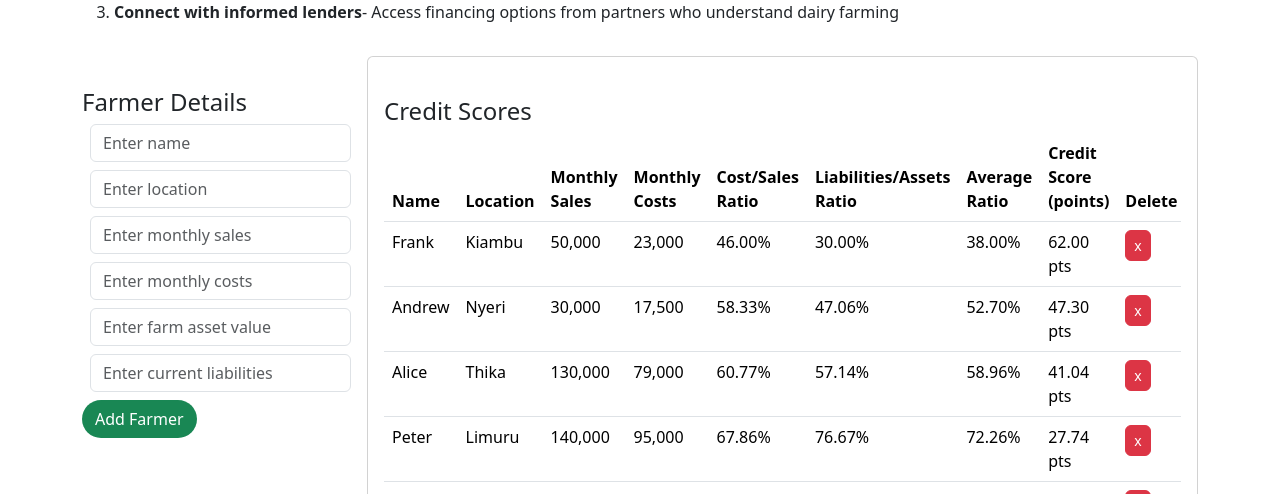
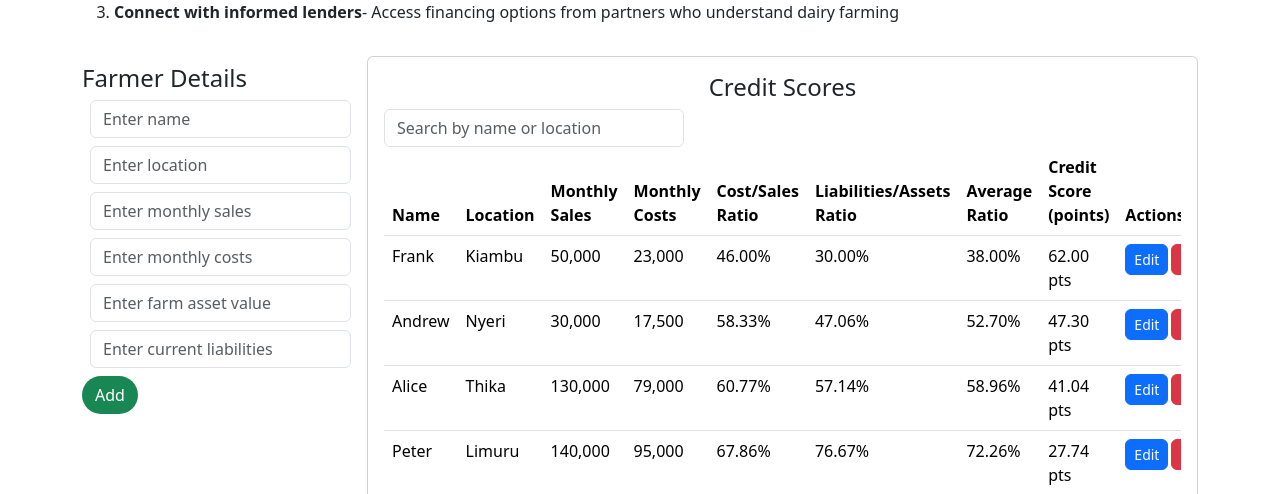
Before and after one commit to Tan-dev202/react-project-dairycredit, a React (Create React App) app: page / in a window 1280 px wide. Shown: the part 458-952 px from the top of the page. Built offline with nearby package versions, Linux system fonts and the light colour scheme; data requests are answered from the project's data file; a web font is replaced by a local one.

Commit message:
fix edit farmer feature

```diff
--- a/src/components/FarmerForm.jsx
+++ b/src/components/FarmerForm.jsx
@@ -1,6 +1,10 @@
-import { useState } from "react";
+import { useState, useEffect } from "react";
 
-export default function FarmerForm({ addOrUpdateFarmer }) {
+export default function FarmerForm({
+  addOrUpdateFarmer,
+  farmerToEdit,
+  setFarmerToEdit,
+}) {
   const [formData, setFormData] = useState({
     name: "",
     location: "",
@@ -9,8 +13,19 @@ export default function FarmerForm({ addOrUpdateFarmer }) {
     farmAssetValue: "",
     currentLiabilities: "",
   });
-  const [editMode, setEditMode] = useState(false);
-  const [farmerId, setFarmerId] = useState(null);
+
+  useEffect(() => {
+    if (farmerToEdit) {
+      setFormData({
+        name: farmerToEdit.name,
+        location: farmerToEdit.location,
+        monthlySales: farmerToEdit.monthlySales,
+        monthlyCosts: farmerToEdit.monthlyCosts,
+        farmAssetValue: farmerToEdit.farmAssetValue,
+        currentLiabilities: farmerToEdit.currentLiabilities,
+      });
+    }
+  }, [farmerToEdit]);
 
   const handleChange = (event) => {
     const { id, value } = event.target;
@@ -29,7 +44,9 @@ export default function FarmerForm({ addOrUpdateFarmer }) {
       currentLiabilities: Number(formData.currentLiabilities),
     };
 
-    addOrUpdateFarmer(newFarmer, editMode ? farmerId : null);
+    const farmerId = farmerToEdit ? farmerToEdit.id : null;
+    addOrUpdateFarmer(newFarmer, farmerId);
+
     resetForm();
   };
 
@@ -42,12 +59,14 @@ export default function FarmerForm({ addOrUpdateFarmer }) {
       farmAssetValue: "",
       currentLiabilities: "",
     });
-    setEditMode(false);
-    setFarmerId(null);
+
+    if (setFarmerToEdit) {
+      setFarmerToEdit(null);
+    }
   };
 
   return (
-    <div className="details form-group my-5 justify-content-center">
+    <div className="details form-group my-4 justify-content-center">
       <h4 id="Farmers Data">Farmer Details</h4>
       <form id="farmer-form" onSubmit={handleSubmit}>
         <input
@@ -109,9 +128,9 @@ export default function FarmerForm({ addOrUpdateFarmer }) {
             type="submit"
             className="btn bg-success text-white rounded-pill me-2"
           >
-            {editMode ? "Update Farmer" : "Add Farmer"}
+            {farmerToEdit ? "Save" : "Add"}
           </button>
-          {editMode && (
+          {farmerToEdit && (
             <button
               type="button"
               className="btn bg-secondary text-white rounded-pill"
--- a/src/components/FarmerRow.jsx
+++ b/src/components/FarmerRow.jsx
@@ -1,6 +1,6 @@
 import { calculateCreditScore } from "../utils/creditScoreUtils";
 
-export default function FarmerRow({ farmer, deleteFarmer }) {
+export default function FarmerRow({ farmer, deleteFarmer, editFarmer }) {
   const {
     creditScore,
     scoreClass,
@@ -25,12 +25,20 @@ export default function FarmerRow({ farmer, deleteFarmer }) {
       <td>{averageRatio.toFixed(2)}%</td>
       <td className={scoreClass}>{creditScore} pts</td>
       <td>
-        <button
-          className="delete-btn btn btn-sm btn-danger rounded"
-          onClick={() => deleteFarmer(farmer.id)}
-        >
-          x
-        </button>
+        <div className="btn-group btn-group-sm gap-1">
+          <button
+            className="edit-btn btn btn-sm btn-primary rounded"
+            onClick={() => editFarmer(farmer)}
+          >
+            Edit
+          </button>
+          <button
+            className="delete-btn btn btn-sm btn-danger rounded"
+            onClick={() => deleteFarmer(farmer.id)}
+          >
+            Delete
+          </button>
+        </div>
       </td>
     </tr>
   );
--- a/src/components/FarmersTable.jsx
+++ b/src/components/FarmersTable.jsx
@@ -1,12 +1,23 @@
 import FarmerRow from "./FarmerRow";
-export default function FarmersTable({ farmers, isLoading, deleteFarmer }) {
+export default function FarmersTable({ farmers, isLoading, deleteFarmer, editFarmer, searchTerm, handleSearch }) {
   if (isLoading) {
     return <div className="text-center mt-4">Loading farmer data...</div>;
   }
 
   return (
-    <div className="table-responsive mt-4">
-      <h4 id="Credit Scores">Credit Scores</h4>
+    <div className="table-responsive mt-0">
+      <h4 id="Credit Scores" className="text-center">Credit Scores</h4>
+      <div className="search-container d-flex mb-0">
+        <input
+          id="farmer-search"
+          type="search"
+          className="form-control search-input"
+          style={{ width: "300px" }}
+          placeholder="Search by name or location"
+          value={searchTerm}
+          onChange={(event) => handleSearch(event.target.value)}
+        />
+      </div>
       <table id="farmers-table" className="table bg-light table-hover">
         <thead>
           <tr>
@@ -18,7 +29,7 @@ export default function FarmersTable({ farmers, isLoading, deleteFarmer }) {
             <th>Liabilities/Assets Ratio</th>
             <th>Average Ratio</th>
             <th>Credit Score (points)</th>
-            <th>Delete</th>
+            <th>Actions</th>
           </tr>
         </thead>
         <tbody id="farmers-tbody">
@@ -27,6 +38,7 @@ export default function FarmersTable({ farmers, isLoading, deleteFarmer }) {
               <FarmerRow
                 key={farmer.id}
                 farmer={farmer}
+                editFarmer={editFarmer}
                 deleteFarmer={deleteFarmer}
               />
             ))
```
